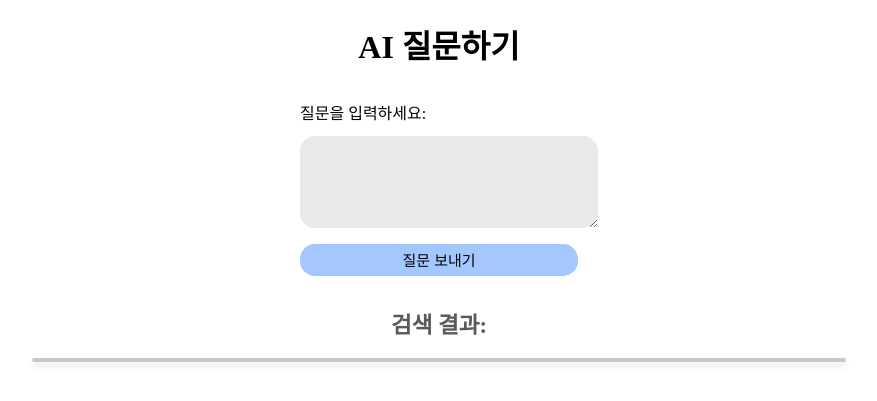
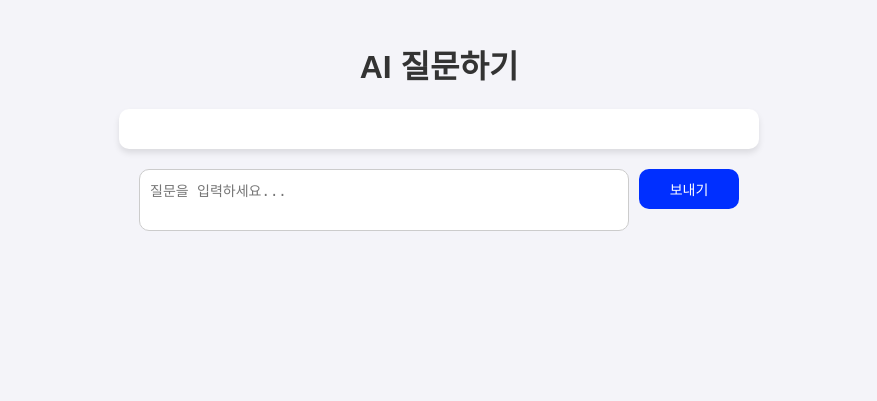
Before and after one commit to seouchoi/SoftDevelop, a Flask app: page /gpt in a window 1280 px wide. Shown: the top 401 px of the page, without its empty margins (201-1078 px from the left). Run offline with Flask 3, Linux system fonts and the light colour scheme.

Commit message:
12/1 2:13 박상하

```diff
--- a/front/templates/question_page.html
+++ b/front/templates/question_page.html
@@ -5,107 +5,134 @@
     <meta name="viewport" content="width=device-width, initial-scale=1.0">
     <title>AI 질문하기</title>
     <style>
-        table {
-            width: 300px;
-            margin: auto;
-            border-spacing: 10px;
+        body {
+            font-family: Arial, sans-serif;
+            background-color: #f4f4f9;
+            margin: 0;
+            padding: 20px;
         }
+
+        h1 {
+            text-align: center;
+            color: #333;
+        }
+
+        #chat-container {
+            max-width: 600px;
+            margin: 0 auto;
+            display: flex;
+            flex-direction: column;
+            gap: 10px;
+            background-color: #fff;
+            border-radius: 10px;
+            box-shadow: 0 4px 6px rgba(0, 0, 0, 0.1);
+            padding: 20px;
+            max-height: 600px;
+            overflow-y: auto; /* 스크롤 가능 */
+        }
+
+        .chat-message {
+            display: flex;
+            align-items: flex-start;
+            gap: 10px;
+        }
+
+        .user {
+            justify-content: flex-end;
+            text-align: right;
+        }
+
+        .user .bubble {
+            background-color: #daf5cb; /* 사용자 말풍선 색상 */
+            margin-left: auto;
+        }
+
+        .ai .bubble {
+            background-color: #e0e7ff; /* AI 말풍선 색상 */
+            margin-right: auto;
+        }
+
+        .bubble {
+            max-width: 70%;
+            padding: 10px 15px;
+            border-radius: 15px;
+            font-size: 14px;
+            box-shadow: 0px 4px 6px rgba(0, 0, 0, 0.1);
+        }
+
+        .bubble p {
+            margin: 0;
+        }
+
+        #question-form {
+            display: flex;
+            justify-content: center;
+            gap: 10px;
+            margin-top: 10px;
+            max-width: 600px; /* 최대 너비를 줄여서 중앙 정렬 */
+            margin: 20px auto 0; /* 중앙 정렬 */
+        }
+
         textarea {
-            width: 100%;
-            font-size: 15px;
-            border: 0;
-            border-radius: 15px;
+            flex: 1;
+            font-size: 14px;
+            border: 1px solid #ccc;
+            border-radius: 10px;
+            padding: 10px;
             outline: none;
-            padding: 10px;
-            background-color: rgb(233, 233, 233);
+            resize: none;
+            height: 40px;
+            max-width: 500px; /* 입력 칸 너비 제한 */
         }
+
         .btn {
-            width: 100%;
-            height: 32px;
-            font-size: 15px;
-            border: 0;
-            border-radius: 15px;
-            background-color: rgb(164, 199, 255);
+            width: 100px;
+            height: 40px;
+            font-size: 14px;
+            border: none;
+            border-radius: 10px;
+            background-color: #002fff;
+            color: white;
             cursor: pointer;
         }
+
         .btn:active {
-            background-color: rgb(61, 135, 255);
-        }
-        #response {
-            width: 100%;
-            margin-top: 20px;
-            text-align: center;
-            font-size: 15px;
-            color: rgb(90, 90, 90);
-        }
-        #result-container {
-            display: flex;
-            flex-direction: column; /* 세로로 나열 */
-            gap: 20px; /* 각 사람 정보 사이의 간격 */
-            margin-top: 20px;
-            max-height: 500px; /* 최대 높이 설정 (필요에 따라 조정) */
-            overflow-y: auto; /* 스크롤 가능 */
-            padding-right: 10px; /* 스크롤바를 고려한 여백 */
-            border: 2px solid rgb(200, 200, 200); /* 테두리 추가 */
-            border-radius: 10px; /* 테두리 둥글게 */
-            box-shadow: 0px 4px 6px rgba(0, 0, 0, 0.1); /* 테두리 그림자 추가 */
-            max-width: 800px;
-            margin: auto;
-        }
-        .result-card {
-            display: flex;
-            justify-content: space-between;
-            border: 1px solid rgb(200, 200, 200); /* 테두리 */
-            border-radius: 10px; /* 둥근 모서리 */
-            padding: 20px;
-            background-color: #f9f9f9;
-            box-shadow: 0px 4px 6px rgba(0, 0, 0, 0.1); /* 그림자 */
-            font-size: 14px;
-            width: 100%; /* 전체 너비 사용 */
-            max-width: 600px; /* 최대 너비 설정 */
-            margin: auto; /* 가운데 정렬 */
-            box-shadow: 0px 4px 6px rgba(0, 0, 0, 0.1);
-        }
-        .result-card strong {
-            color: rgb(50, 50, 200); /* 강조 텍스트 색상 */
+            background-color: #6cb1ff;
         }
 
-        .result-card p {
-            margin: 0; /* 항목 간의 기본 마진 제거 */
-            font-size: 14px;
-            color: rgb(90, 90, 90);
+        .btn-small {
+            display: block;
+            margin-top: 10px;
+            padding: 5px 10px;
+            font-size: 12px;
+            background-color: #007bff;
+            color: white;
+            border: none;
+            border-radius: 10px;
+            cursor: pointer;
         }
-        h1 {
-            text-align: center;
+
+        .btn-small:active {
+            background-color: #0056b3;
         }
     </style>
 </head>
 <body>
     <h1>AI 질문하기</h1>
+    <div id="chat-container"></div>
     <form id="question-form">
-        <table>
-            <tr>
-                <td><label for="prompt">질문을 입력하세요:</label></td>
-            </tr>
-            <tr>
-                <td><textarea id="prompt" name="prompt" rows="4" required></textarea></td>
-            </tr>
-            <tr>
-                <td><button type="submit" class="btn">질문 보내기</button></td>
-            </tr>
-        </table>
+        <textarea id="prompt" placeholder="질문을 입력하세요..." required></textarea>
+        <button type="submit" class="btn">보내기</button>
     </form>
 
-    <div id="response">
-        <h2>검색 결과:</h2>
-        <div id="result-container"></div>
-    </div>
+    <script>
+        const chatContainer = document.getElementById("chat-container");
 
-    <script>
         document.getElementById("question-form").addEventListener("submit", function(event) {
             event.preventDefault(); // 기본 제출 동작 방지
 
             const prompt = document.getElementById("prompt").value;
+            addMessage("user", prompt); // 사용자 메시지 추가
 
             // 서버로 질문을 POST 요청으로 보내기
             fetch("/api/gpt", {
@@ -117,30 +144,54 @@
             })
             .then(response => response.json())
             .then(data => {
-                const resultContainer = document.getElementById("result-container");
-                resultContainer.innerHTML = ""; // 기존 결과 초기화
                 if (data.length === 0) {
-                    resultContainer.innerHTML = "<li>결과가 없습니다.</li>";
+                    addMessage("ai", "결과가 없습니다.");
                 } else {
                     data.forEach(member => {
-                        const card = document.createElement("div");
-                        card.classList.add("result-card");
-                        card.innerHTML = `
-                            <p><strong>이름:</strong> ${member.name}</p>
-                            <p><strong>지역:</strong> ${member.region}</p>
-                            <p><strong>카테고리:</strong> ${member.category}</p>
-                            <p><strong>업무:</strong> ${member.task}</p>
+                        const message = `
+                            이름: ${member.name}<br>
+                            지역: ${member.region}<br>
+                            카테고리: ${member.category}<br>
+                            업무: ${member.task}
+                            <button class="btn-small" onclick="handleInvite('${member.name}')">초대하기</button>
+                            <button class="btn-small" onclick="handleDetails('${member.name}')">자세히 보기</button>
                         `;
-                        resultContainer.appendChild(card);
+                        addMessage("ai", message);
                     });
                 }
-                // 입력 필드 초기화
-                document.getElementById("question-form").reset();
             })
             .catch(error => {
-                document.getElementById("response").textContent = "오류 발생: " + error;
+                addMessage("ai", `오류 발생: ${error}`);
             });
+
+            // 입력 필드 초기화
+            document.getElementById("question-form").reset();
         });
+
+        function addMessage(sender, content) {
+            const messageWrapper = document.createElement("div");
+            messageWrapper.classList.add("chat-message", sender);
+
+            const bubble = document.createElement("div");
+            bubble.classList.add("bubble");
+            bubble.innerHTML = `<p>${content}</p>`;
+
+            messageWrapper.appendChild(bubble);
+            chatContainer.appendChild(messageWrapper);
+
+            // 자동 스크롤
+            chatContainer.scrollTop = chatContainer.scrollHeight;
+        }
+
+        function handleInvite(name) {
+            alert(`${name}님을 초대했습니다!`);
+            // 초대 관련 추가 로직 구현 가능
+        }
+
+        function handleDetails(name) {
+            alert(`${name}님의 자세한 정보를 확인합니다.`);
+            // 자세히 보기 관련 추가 로직 구현 가능
+        }
     </script>
 </body>
 </html>
```
Also changed, not shown: front/templates/contest_list.html (deleted, +0 -189 lines).
